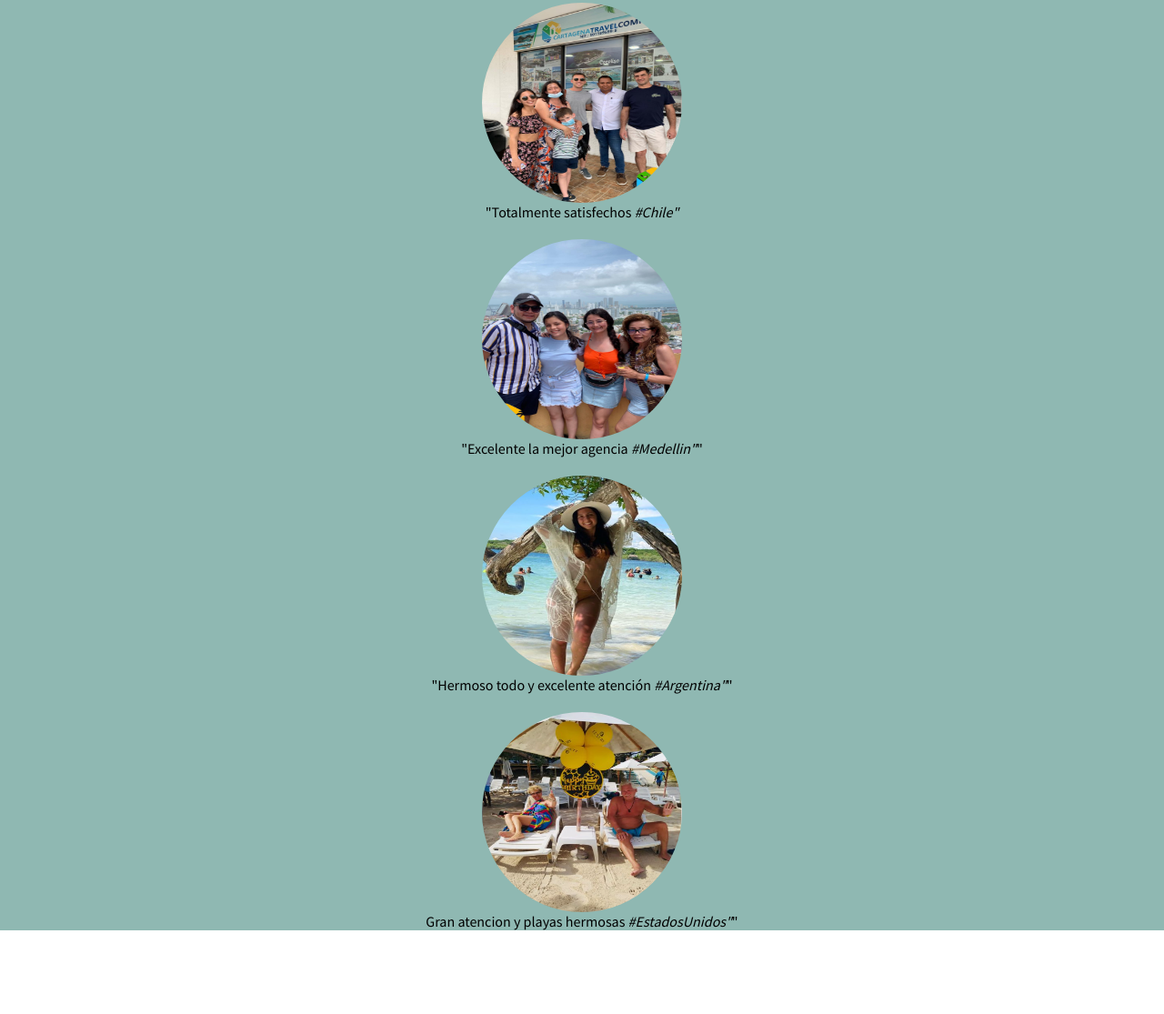
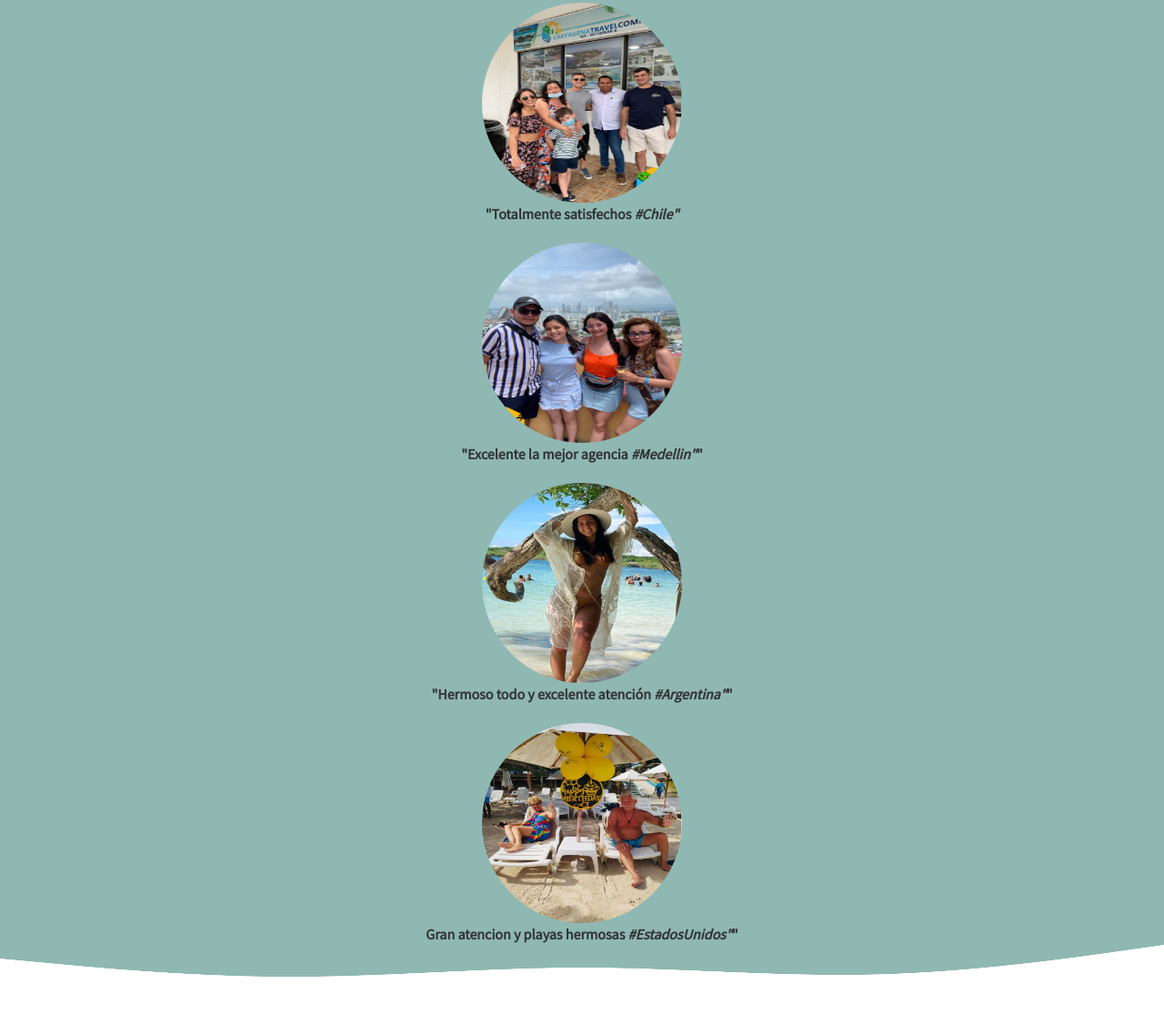
Before and after one commit to MelaCastro/TravelCompany-main, a plain HTML site: page index.html in a window 1280 px wide. Shown: the part 1685-2800 px from the top of the page at 91% size. Before the commit the page ends 2708 px from the top, so only its background shows below. Drawn offline with Linux system fonts and the light colour scheme.

Commit message:
text color and starting networks

```diff
--- a/index.html
+++ b/index.html
@@ -106,19 +106,28 @@
     </p>
     <div class="contenido-cliente">
       <img src="assets/cliente1.jpg" alt="" class="border">
-      <span>"Totalmente satisfechos <sapn class="cursive">#Chile"</sapn></span>
+      <span class="services__quote">"Totalmente satisfechos <sapn class="cursive">#Chile"</sapn></span>
     </div>
     <div class="contenido-cliente">
       <img src="assets/cliente2.jpg" alt="" class="border">
-      <span>"Excelente la mejor agencia <sapn class="cursive">#Medellin"</sapn>"</span>
+      <span class="services__quote">"Excelente la mejor agencia <sapn class="cursive">#Medellin"</sapn>"</span>
     </div>
     <div class="contenido-cliente">
       <img src="assets/cliente3.png" alt="" class="border">
-      <span>"Hermoso todo y excelente atención <sapn class="cursive">#Argentina"</sapn>"</span>
+      <span class="services__quote">"Hermoso todo y excelente atención <sapn class="cursive">#Argentina"</sapn>"</span>
     </div>
     <div class="contenido-cliente">
       <img src="assets/cliente4.png" alt="" class="border">
-      <span>Gran atencion y playas hermosas <sapn class="cursive">#EstadosUnidos"</sapn>"</span>
+      <span class="services__quote">Gran atencion y playas hermosas <sapn class="cursive">#EstadosUnidos"</sapn>"</span>
+    </div>
+    <img src="assets/vector3.png" alt="" class="vector">
+  </div>
+  <div class="contact">
+    <div class="contact__container container-contact">
+      <div class="contact__wrapper">
+        <h2 class="contact__title">Redes</h2>
+        <p class="contact__quote"> Siguenos en nuestras redes sociales para que esten enterado de todos nuestros servicios y promociones, Que esperas para tener un viaje inolvidable.</p>
+      </div>
     </div>
   </div>
   <script src="main.js"></script>
--- a/style.css
+++ b/style.css
@@ -113,6 +113,7 @@ body {
   margin: 0;
   max-width: 570px;
   text-align: center;
+  color: #333333
 }
 
 .services__container{
```
